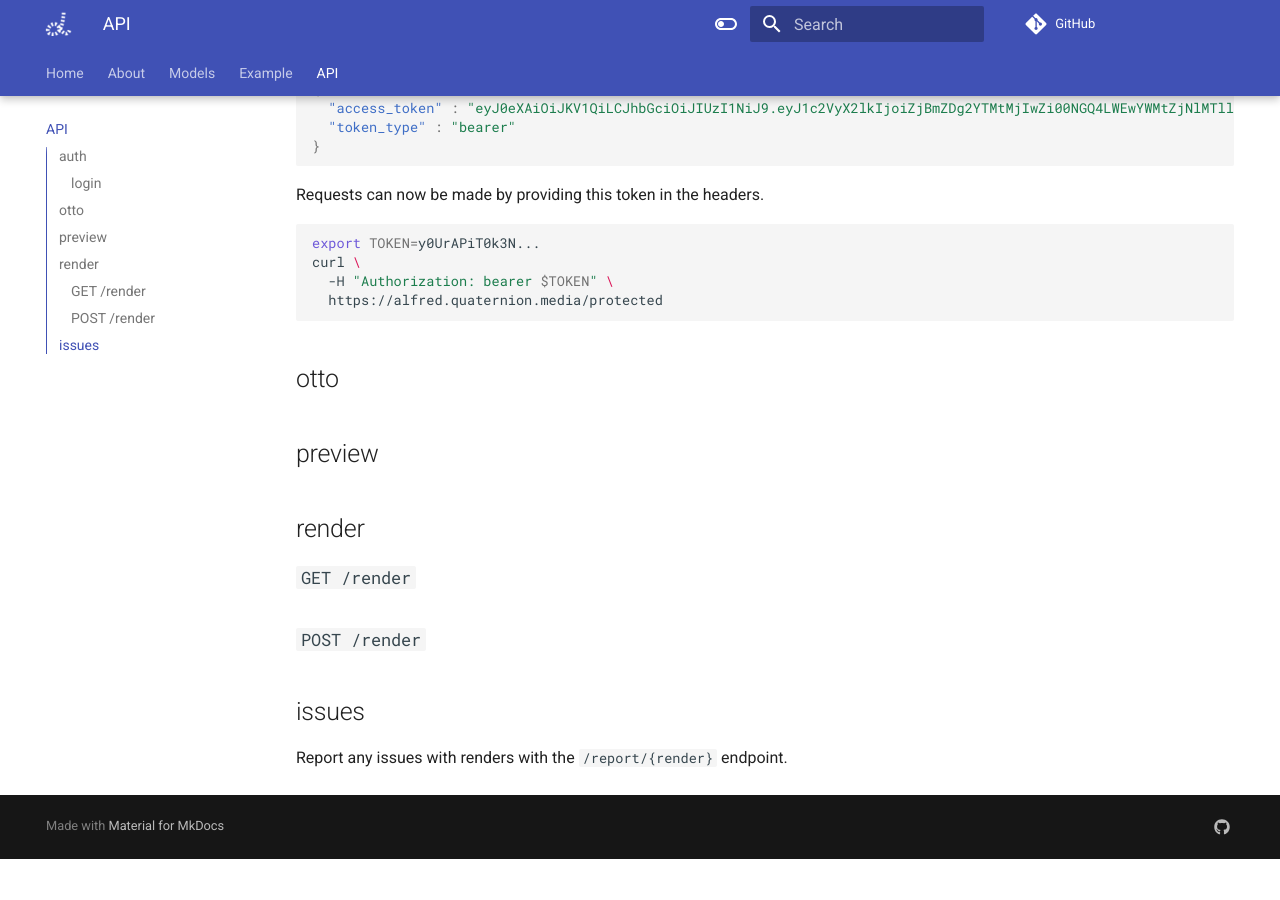
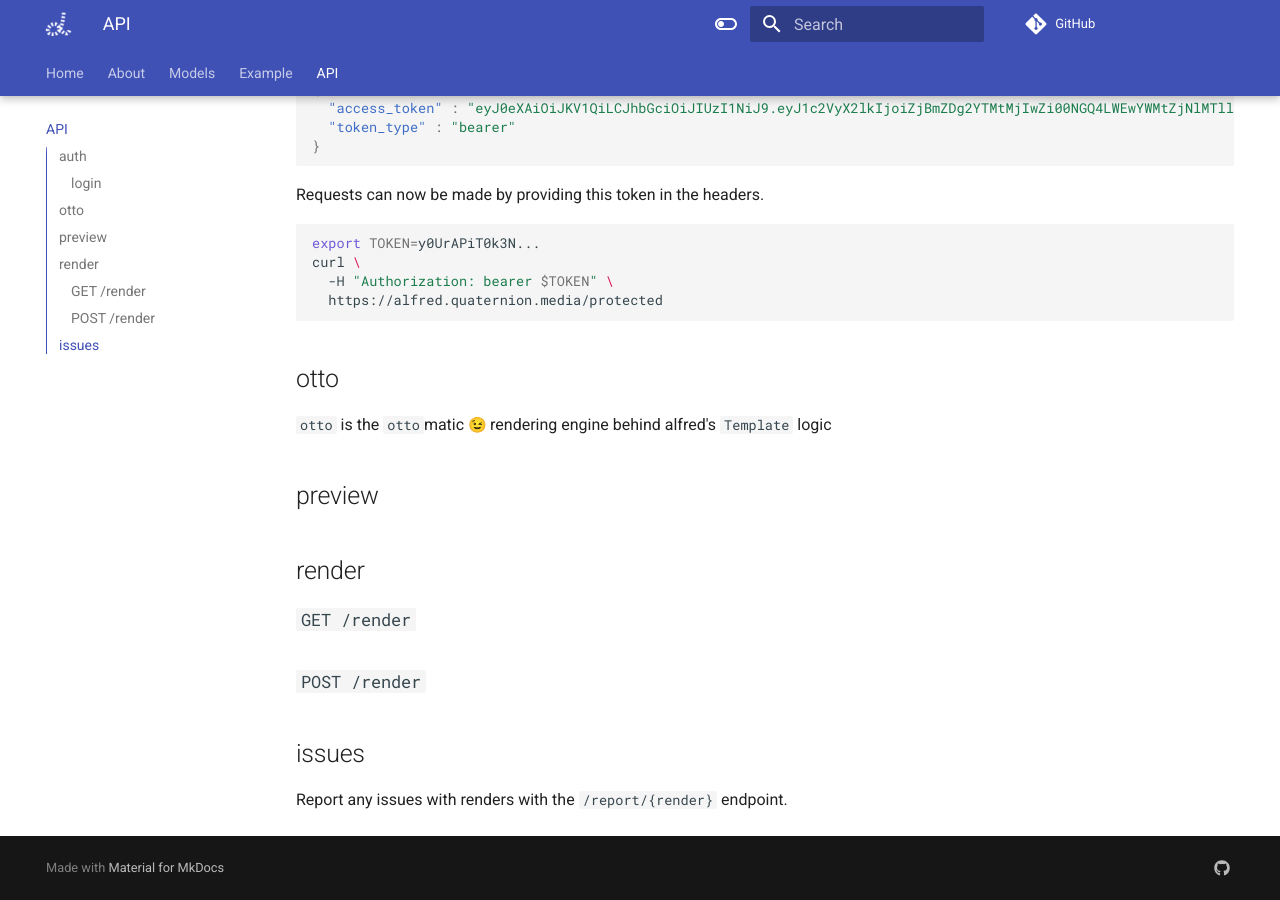
Before and after one commit to quaternionmedia/alfred, an MkDocs documentation site: the page built from docs/api.md, in a window 1280 px wide and 900 px high, scrolled down 735 px. Built offline with MkDocs 1.6.1 and Material for MkDocs 9.7.7, drawn with Linux system fonts in a browser that asks for light colours; emoji names are drawn with the system emoji font; comment, search, counter and statistics services are not loaded; before the commit the page ends 1594 px from its top, so only the background shows below that.

Commit message:
added emojis 😊

````diff
--- a/docs/api.md
+++ b/docs/api.md
@@ -34,6 +34,7 @@ curl \
 ```
 
 ## otto
+`otto` is the `otto`matic :wink: rendering engine behind alfred's `Template` logic
 
 ## preview
 
--- a/mkdocs.yml
+++ b/mkdocs.yml
@@ -15,7 +15,9 @@ markdown_extensions:
   - pymdownx.superfences
   - pymdownx.inlinehilite
   - pymdownx.snippets
-
+  - pymdownx.emoji:
+      emoji_index: !!python/name:materialx.emoji.twemoji
+      emoji_generator: !!python/name:materialx.emoji.to_svg
 theme:
   name: material
   logo: assets/al-white.png
````
